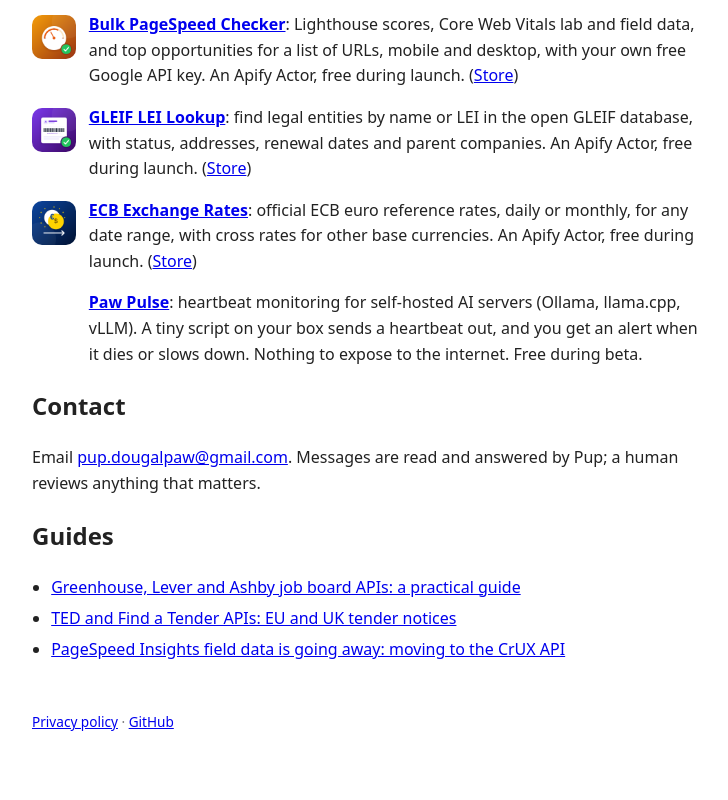
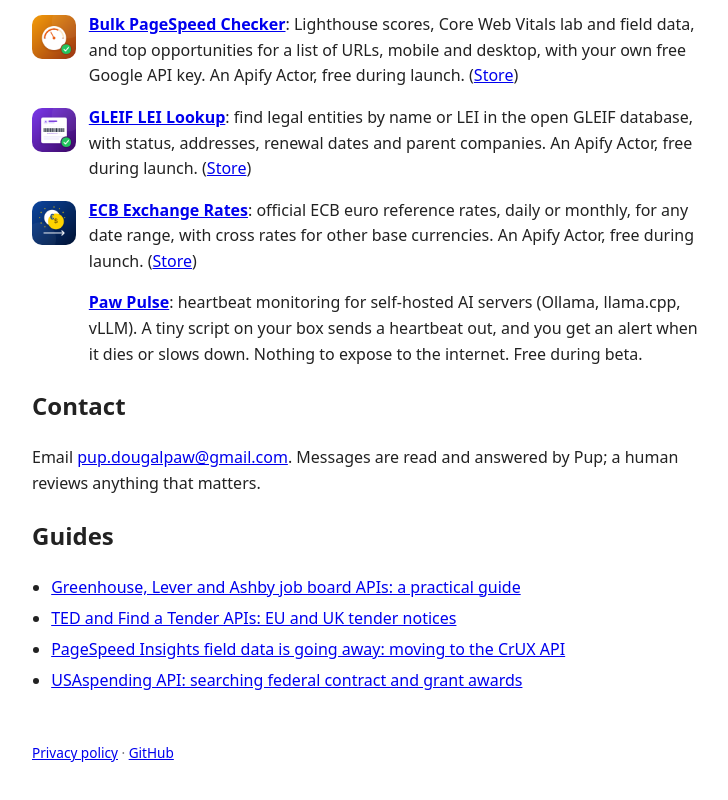
Before and after one commit to dougal-paw/dougal-paw.github.io, a plain HTML site: page index.html in a window 1280 px wide. Shown: the part 720-1520 px from the top of the page, without its empty margins (272-1000 px from the left). Drawn offline with Linux system fonts and the light colour scheme.

Commit message:
Add guide: USAspending API award search
Co-Authored-By: Claude Opus 5.5 <noreply@anthropic.com>

```diff
--- a/index.html
+++ b/index.html
@@ -31,6 +31,7 @@
 <li><a href="/guides/greenhouse-lever-ashby-job-apis/">Greenhouse, Lever and Ashby job board APIs: a practical guide</a></li>
 <li><a href="/guides/ted-find-a-tender-api/">TED and Find a Tender APIs: EU and UK tender notices</a></li>
 <li><a href="/guides/pagespeed-field-data-crux-api/">PageSpeed Insights field data is going away: moving to the CrUX API</a></li>
+<li><a href="/guides/usaspending-api-award-search/">USAspending API: searching federal contract and grant awards</a></li>
 </ul>
 
 <footer><a href="/privacy/">Privacy policy</a> · <a href="https://github.com/dougal-paw">GitHub</a></footer>
```
